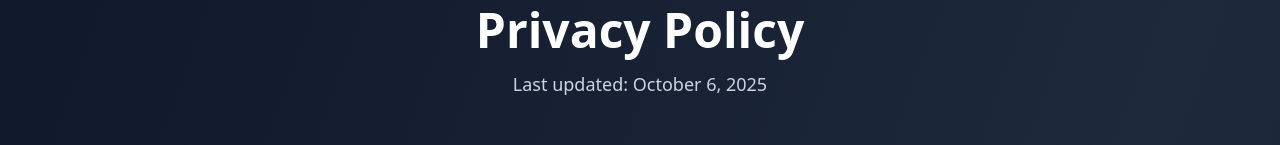
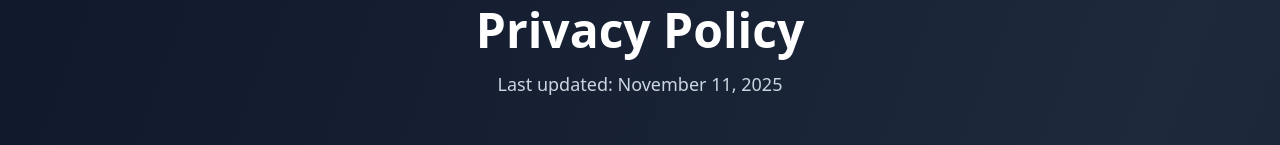
Before and after one commit to johnugbor/stylescope-frontend-lanfingpage, a React (Vite) app: page /privacy in a window 1280 px wide. Shown: the part 226-371 px from the top of the page. Built offline with nearby package versions, Linux system fonts and the light colour scheme; no server answers.

Commit message:
fix: waitlist

```diff
--- a/src/pages/PrivacyPage.tsx
+++ b/src/pages/PrivacyPage.tsx
@@ -26,7 +26,7 @@ export default function PrivacyPage() {
               <Shield className="w-10 h-10 text-white" />
             </div>
             <h1 className="text-5xl font-bold text-white mb-4">Privacy Policy</h1>
-            <p className="text-slate-300 text-lg">Last updated: October 6, 2025</p>
+            <p className="text-slate-300 text-lg">Last updated: November 11, 2025</p>
           </div>
 
           <div className="bg-slate-800/50 backdrop-blur border border-slate-700 rounded-2xl p-8 space-y-8">
@@ -176,8 +176,9 @@ export default function PrivacyPage() {
                 If you have any questions about this Privacy Policy or our data practices, please contact us:
               </p>
               <ul className="space-y-2 text-slate-300">
-                <li><strong>Email:</strong> privacy@stylescope.app</li>
-                <li><strong>Address:</strong> StyleScope Inc., 123 Fashion Street, San Francisco, CA 94103</li>
+                <li><strong>Email:</strong> devjohnique@gmail.com</li>
+               {/*  <li><strong>Address:</strong> StyleScope Inc., 123 Fashion Street, San Francisco, CA 94103</li>
+               */}
               </ul>
             </section>
           </div>
```
